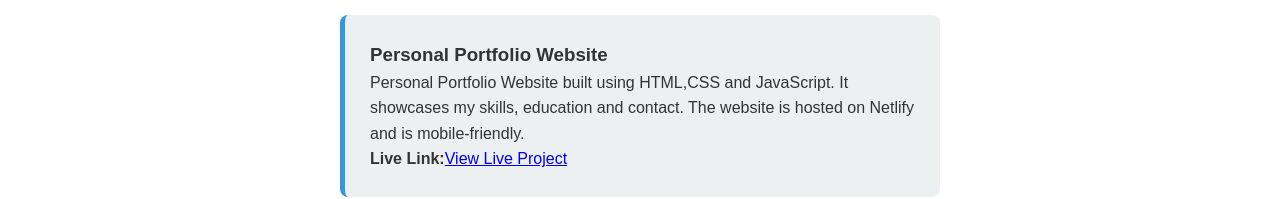
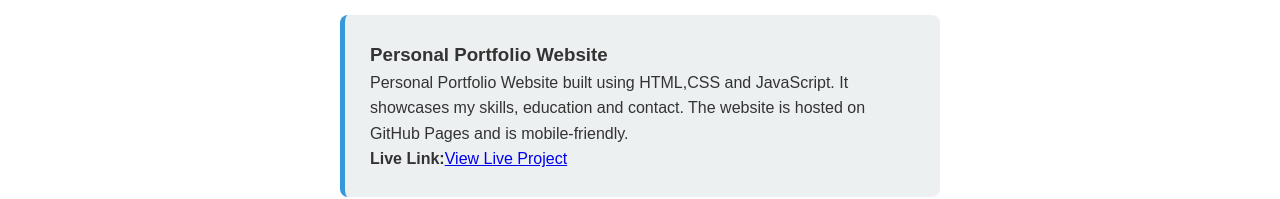
Before and after one commit to rulirawat1403/Personal-Portfolio, a plain HTML site: page index.html in a window 1280 px wide. Shown: the part 1166-1365 px from the top of the page. Drawn offline with Linux system fonts and the light colour scheme.

Commit message:
Fixed hosting name
Updated the portfolio website content and links.

```diff
--- a/index.html
+++ b/index.html
@@ -50,7 +50,7 @@
     <p>
     Personal Portfolio Website built using HTML,CSS and JavaScript.
      It showcases my skills, education and contact.
-     The website is hosted on Netlify and is mobile-friendly.</p>
+     The website is hosted on GitHub Pages and is mobile-friendly.</p>
     <p><strong>Live Link:</strong><a href="https://rulirawat1403.github.io/Personal-Portfolio/" target="_blank">View Live Project</a></p>
     </div></section>
     <section id="contact">
```
